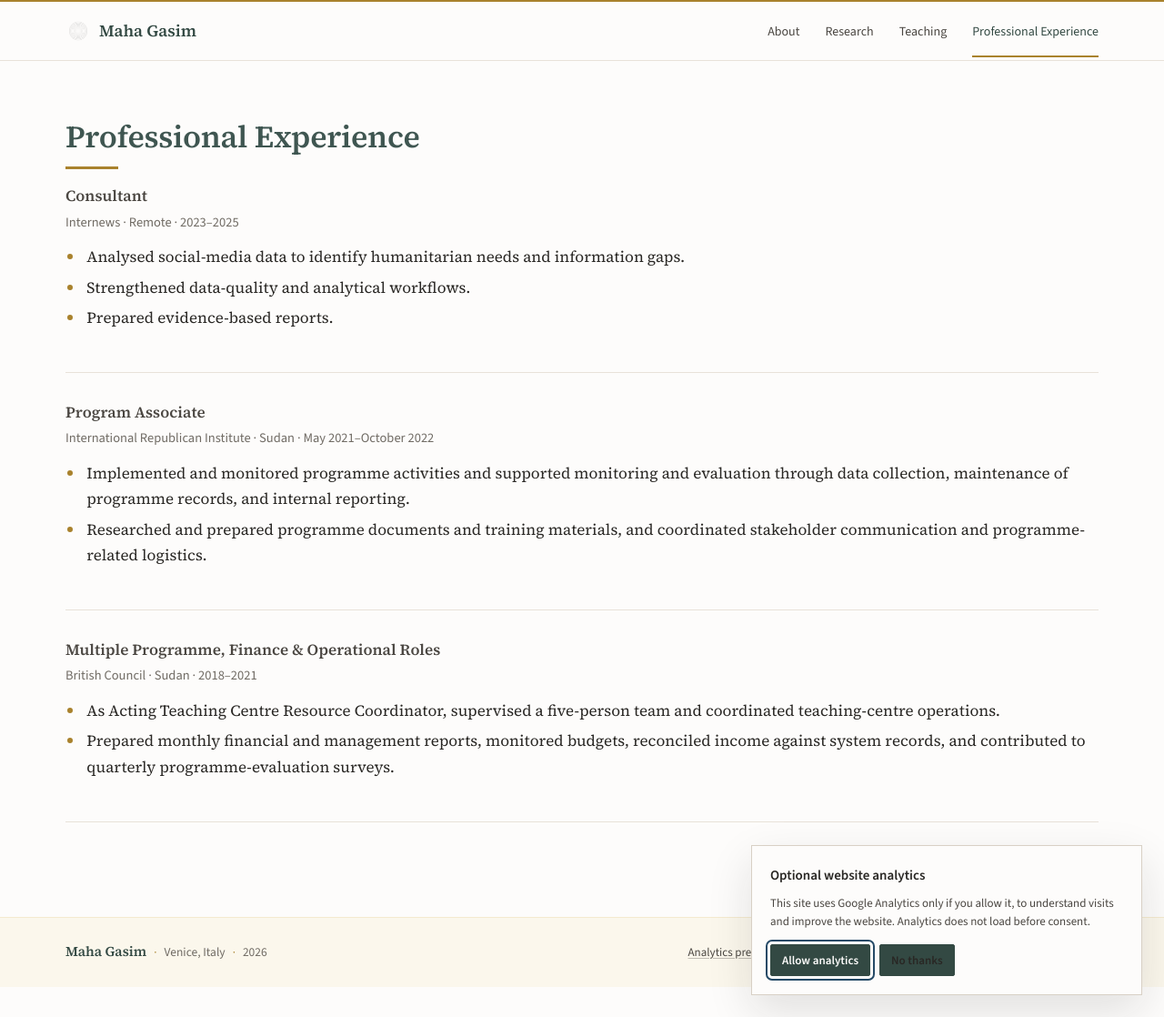
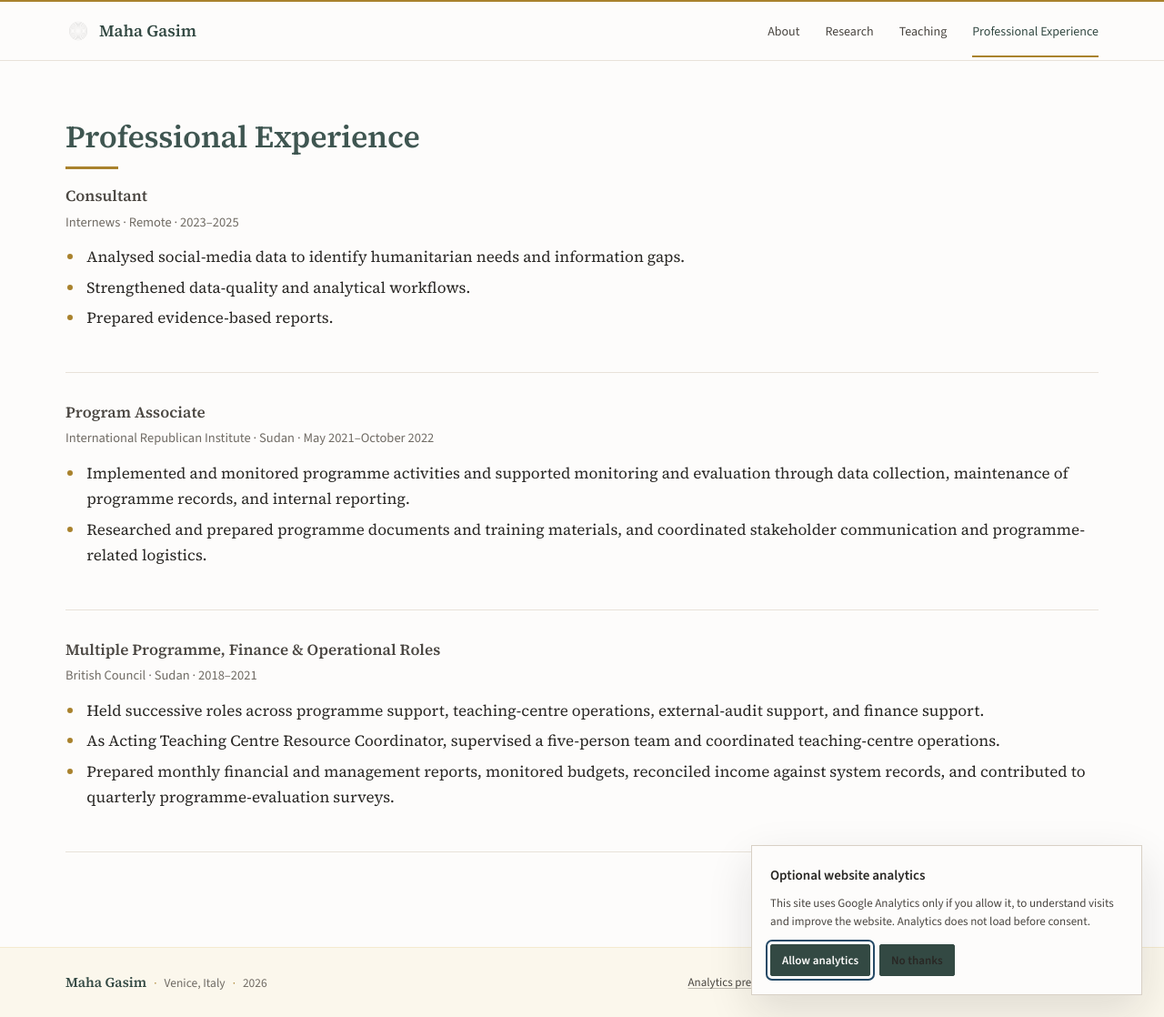
Before and after one commit to mahagasim/mahagasim.github.io, a Jekyll site: the page built from experience.md, in a window 1280 px wide and 1118 px high. Shown: the whole window at 91% size. Built offline with Jekyll 4.4.1, drawn with Linux system fonts in a browser that asks for light colours.

Commit message:
Refine British Council experience

```diff
--- a/experience.md
+++ b/experience.md
@@ -29,6 +29,7 @@ description: Selected professional experience in data analytics, monitoring and
   <h3>Multiple Programme, Finance &amp; Operational Roles</h3>
   <p class="entry-meta">British Council · Sudan · 2018–2021</p>
   <ul>
+    <li>Held successive roles across programme support, teaching-centre operations, external-audit support, and finance support.</li>
     <li>As Acting Teaching Centre Resource Coordinator, supervised a five-person team and coordinated teaching-centre operations.</li>
     <li>Prepared monthly financial and management reports, monitored budgets, reconciled income against system records, and contributed to quarterly programme-evaluation surveys.</li>
   </ul>
```
